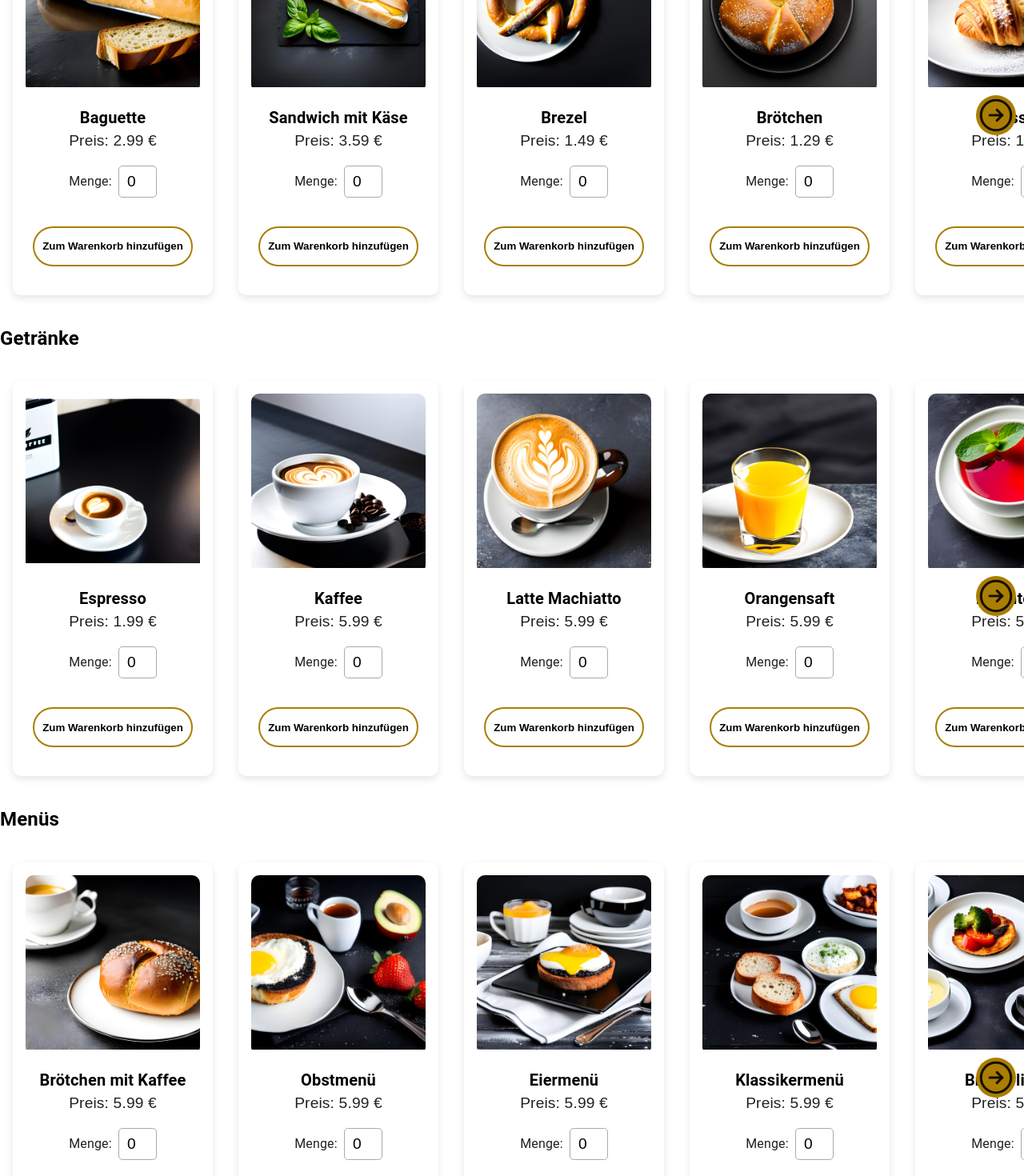
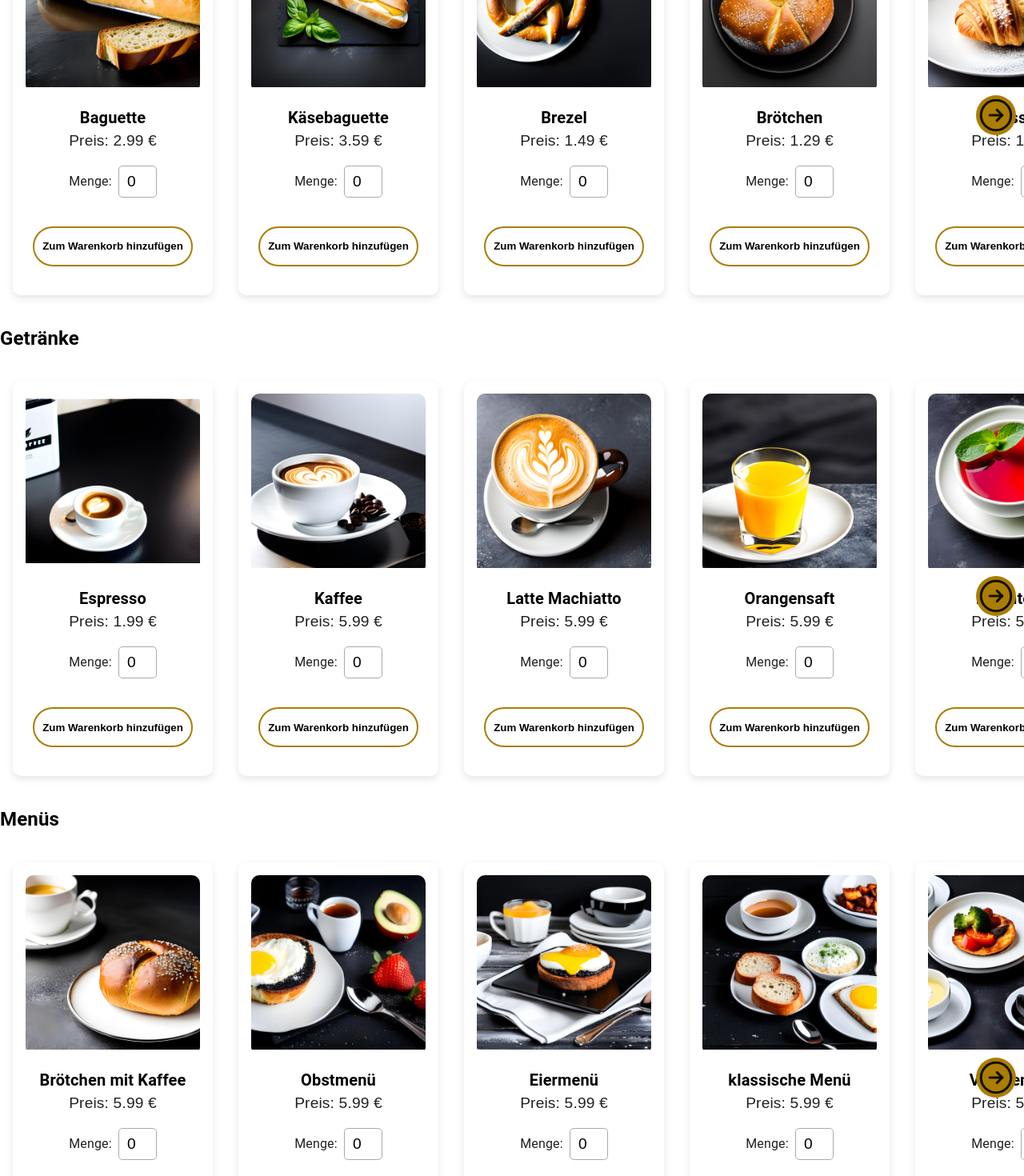
Before and after one commit to 2204Simon/Website-dynamisch, a React (Create React App) app in the folder my-app/: page /Produkte in a window 1280 px wide. Shown: the part 500-1970 px from the top of the page at 80% size. Built offline with nearby package versions, Linux system fonts and the light colour scheme.

Commit message:
Neue Namen für Produkte

```diff
--- a/my-app/src/pages/produkte/Produkt.tsx
+++ b/my-app/src/pages/produkte/Produkt.tsx
@@ -38,7 +38,7 @@ function Produkt() {
         <ScrollContainer scrollAmount={200}>
           <ShoppingCard title={"Baguette"} price={2.99} image={BaguetteAlone} />
           <ShoppingCard
-            title={"Sandwich mit Käse"}
+            title={"Käsebaguette"}
             price={3.59}
             image={BaguetteYellow}
           />
@@ -46,13 +46,13 @@ function Produkt() {
           <ShoppingCard title={"Brötchen"} price={1.29} image={Brötchen} />
           <ShoppingCard title={"Croissant"} price={1.79} image={Croissant} />
           <ShoppingCard
-            title={"Käsebrötchen"}
+            title={"DB Fresh Chicken"}
             price={3.79}
             image={HamburgerBrötchen}
           />
           <ShoppingCard title={"Toast"} price={3.59} image={Toast} />
           <ShoppingCard
-            title={"Belegtes Brötchen"}
+            title={"Toast mit Käse"}
             price={1.79}
             image={BelegtesBrötchen}
           />
@@ -68,7 +68,7 @@ function Produkt() {
         >
           <ShoppingCard title={"Baguette"} price={2.99} image={BaguetteAlone} />
           <ShoppingCard
-            title={"Sandwich mit Käse"}
+            title={"Käasebaguette"}
             price={3.59}
             image={BaguetteYellow}
           />
@@ -76,13 +76,13 @@ function Produkt() {
           <ShoppingCard title={"Brötchen"} price={1.29} image={Brötchen} />
           <ShoppingCard title={"Croissant"} price={1.79} image={Croissant} />
           <ShoppingCard
-            title={"Käsebrötchen"}
+            title={"DB Fresh Chicken"}
             price={3.79}
             image={HamburgerBrötchen}
           />
           <ShoppingCard title={"Toast"} price={3.59} image={Toast} />
           <ShoppingCard
-            title={"Belegtes Brötchen"}
+            title={"Toast mit Käse"}
             price={1.79}
             image={BelegtesBrötchen}
           />
@@ -172,12 +172,12 @@ function Produkt() {
             image={EigetränkUndEierbrot}
           />
           <ShoppingCard
-            title={"Klassikermenü"}
+            title={"klassische Menü"}
             price={5.99}
             image={KaffeeMitEiUndBrot}
           />
           <ShoppingCard
-            title={"Broccolimenü"}
+            title={"Veggiemenü"}
             price={5.99}
             image={OSaftMitFrüchtebrot}
           />
@@ -207,12 +207,12 @@ function Produkt() {
             image={EigetränkUndEierbrot}
           />
           <ShoppingCard
-            title={"Klassikermenü"}
+            title={"klassische Menü"}
             price={5.99}
             image={KaffeeMitEiUndBrot}
           />
           <ShoppingCard
-            title={"Broccolimenü"}
+            title={"Veggiemenü"}
             price={5.99}
             image={OSaftMitFrüchtebrot}
           />
```
